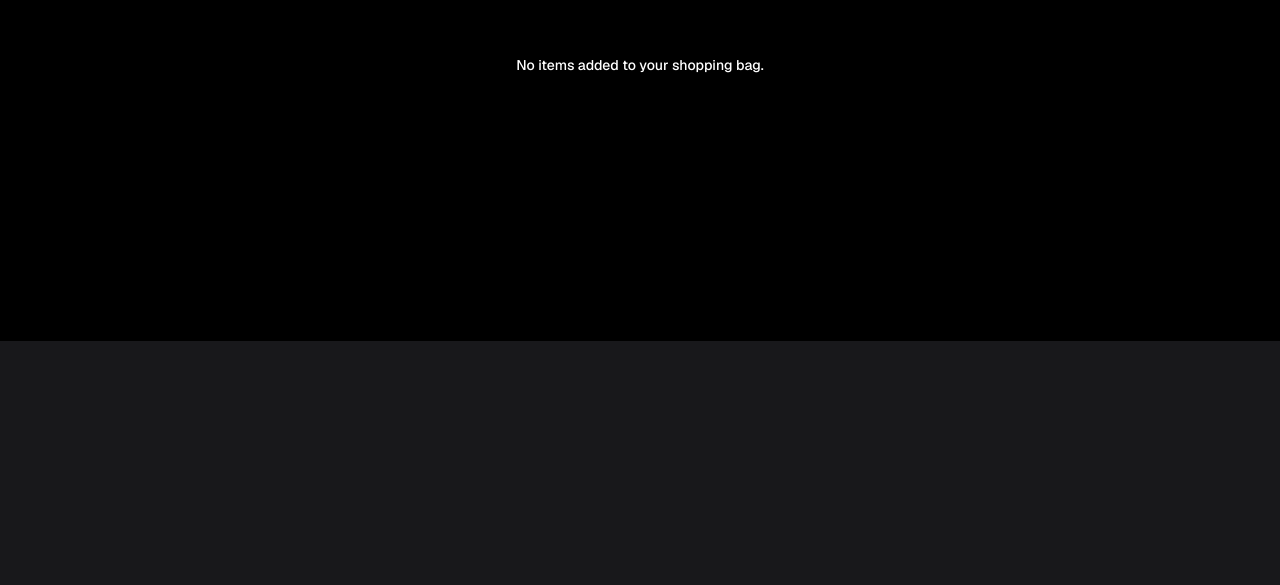
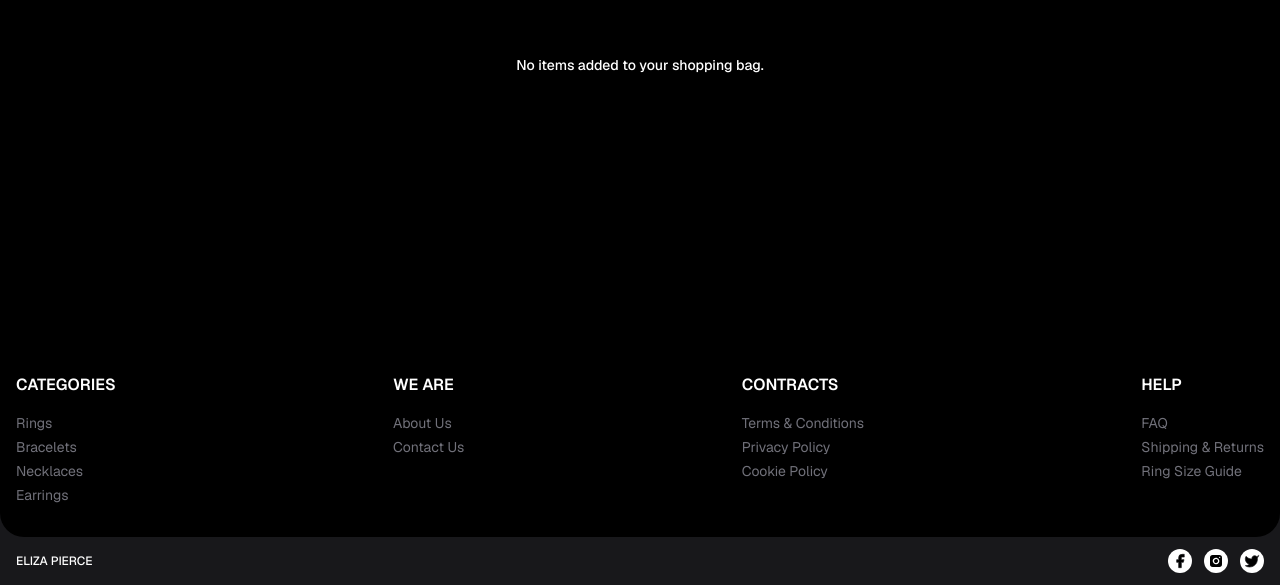
Before and after one commit to lyonelpierce/lizapierce, a Next.js app: page /cart in a window 1280 px wide. Shown: the part 459-1044 px from the top of the page. Before the commit the page ends 924 px from the top, so only its background shows below. Built offline with nearby package versions, Linux system fonts and the light colour scheme.

Commit message:
hide footer menu mobile

```diff
--- a/app/(root)/layout.tsx
+++ b/app/(root)/layout.tsx
@@ -7,8 +7,8 @@ const HomePage = ({ children }: { children: React.ReactNode }) => {
     <>
       {/* <Navbar /> */}
       <div className="flex-grow h-full">{children}</div>
-      {/* <FooterMenu /> */}
-      {/* <Footer /> */}
+      <FooterMenu />
+      <Footer />
     </>
   );
 };
--- a/components/FooterMenu.tsx
+++ b/components/FooterMenu.tsx
@@ -1,20 +1,12 @@
-"use client";
-
 import Link from "next/link";
-import {
-  Categories,
-  Collections,
-  WeAre,
-  Contracts,
-  Help,
-} from "@/constants/footerMenu";
+import { Categories, WeAre, Contracts, Help } from "@/constants/footerMenu";
 
 const FooterMenu = () => {
   return (
     <div className="rounded-b-3xl bg-black">
       <div className="max-w-7xl mx-auto py-8 px-4">
-        <div className="flex justify-between w-full z-20">
-          <div className="space-y-4">
+        <div className="hidden md:flex md:justify-between w-full z-20">
+          <div className="space-y-2 md:space-y-4">
             <h3 className="uppercase font-semibold">Categories</h3>
             <ul className="space-y-1 text-sm">
               {Categories.map((item) => (
@@ -29,22 +21,7 @@ const FooterMenu = () => {
               ))}
             </ul>
           </div>
-          <div className="space-y-4">
-            <h3 className="uppercase font-semibold">Collections</h3>
-            <ul className="space-y-1 text-sm">
-              {Collections.map((item) => (
-                <li key={item.label}>
-                  <Link
-                    href={item.href}
-                    className="text-zinc-500 transition-colors ease-in-out hover:text-white"
-                  >
-                    {item.label}
-                  </Link>
-                </li>
-              ))}
-            </ul>
-          </div>
-          <div className="space-y-4">
+          <div className="space-y-2 md:space-y-4">
             <h3 className="uppercase font-semibold">We Are</h3>
             <ul className="space-y-1 text-sm">
               {WeAre.map((item) => (
@@ -59,7 +36,7 @@ const FooterMenu = () => {
               ))}
             </ul>
           </div>
-          <div className="space-y-4">
+          <div className="space-y-2 md:space-y-4">
             <h3 className="uppercase font-semibold">Contracts</h3>
             <ul className="space-y-1 text-sm">
               {Contracts.map((item) => (
@@ -74,7 +51,7 @@ const FooterMenu = () => {
               ))}
             </ul>
           </div>
-          <div className="space-y-4">
+          <div className="space-y-2 md:space-y-4">
             <h3 className="uppercase font-semibold">Help</h3>
             <ul className="space-y-1 text-sm">
               {Help.map((item) => (
--- a/constants/footerMenu.ts
+++ b/constants/footerMenu.ts
@@ -1,8 +1,4 @@
 export const Categories = [
-  {
-    label: "Collections",
-    href: "/",
-  },
   {
     label: "Rings",
     href: "/rings",
```
